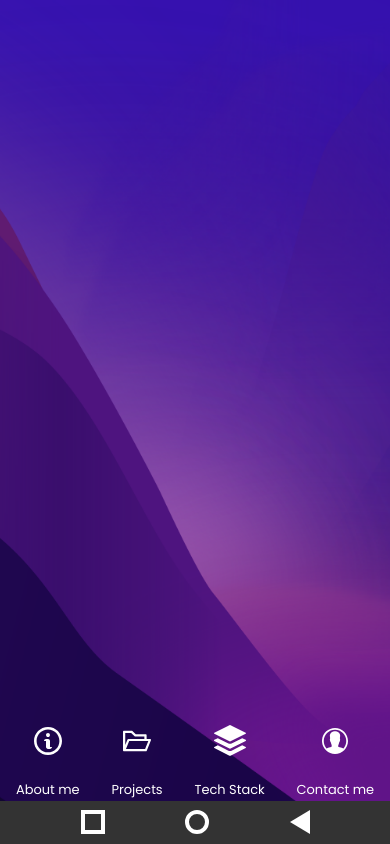
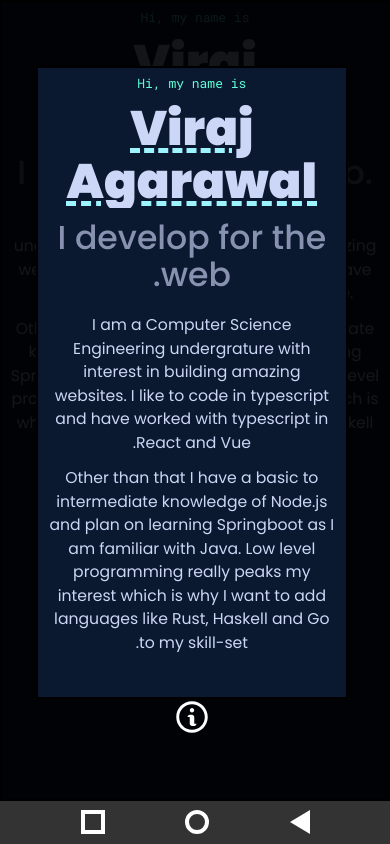
Before and after one commit to agarwalviraj/agarwalviraj, a Next.js app: page / in a window 390 px wide. Both pictures are taken after a click on the element 92 px from the left and 822 px from the top of the page. Built offline with nearby package versions, Linux system fonts and the light colour scheme.

Commit message:
add recent applications in phone view

```diff
--- a/components/Icons.tsx
+++ b/components/Icons.tsx
@@ -15,7 +15,7 @@ const Icons = () => {
       <div
         className="icon"
         onClick={() =>
-          close(allApplications, id, setActive, setAllApplications)
+          close(allApplications, id, setActive, setAllApplications, false)
         }
       >
         {<app.icon />} <br />
--- /dev/null
+++ b/components/Recents.tsx
@@ -0,0 +1,35 @@
+import { useMainStore } from "../store/MainStore";
+import { Swiper, SwiperSlide } from "swiper/react";
+import { About, ContactMe, Projects, TechStack } from "./sections";
+import { slugs } from "../utils/types";
+
+const Recents = () => {
+  const { allApplications, active, setActive } = useMainStore()!;
+  return (
+    <Swiper className="recents" dir="rtl" navigation={false}>
+      {allApplications
+        .filter((app) => app.isOpen)
+        .map((application, key) => (
+          <SwiperSlide className="single-app">
+            {application.slug == slugs.PROJECTS ? (
+              <Projects key={key} />
+            ) : application.slug == slugs.ABOUT ? (
+              <About key={key} />
+            ) : application.slug == slugs.TECHSTACK ? (
+              <TechStack key={key} />
+            ) : application.slug == slugs.CONTACTME ? (
+              <ContactMe key={key} />
+            ) : null}
+            <application.icon
+              key={key}
+              onClick={() => setActive(application.slug)}
+              className={active == application.slug ? "active" : ""}
+              size={36}
+            />
+          </SwiperSlide>
+        ))}
+    </Swiper>
+  );
+};
+
+export default Recents;
--- a/components/Taskbar.tsx
+++ b/components/Taskbar.tsx
@@ -3,12 +3,14 @@ import { Launcher } from "./";
 
 const Taskbar = () => {
   const {
-    closeAll,
+    minimizeAll,
     allApplications,
     active,
     setActive,
     appLauncher,
     setAppLauncher,
+    recents,
+    setRecents,
   } = useMainStore()!;
 
   return (
@@ -31,9 +33,18 @@ const Taskbar = () => {
             ))}
         </div>
 
-        <div className="mobile-actions activites" onClick={closeAll} />
-        <div className="mobile-actions home" onClick={closeAll} />
-        <div className="mobile-actions back" onClick={closeAll} />
+        <div
+          className="mobile-actions activites"
+          onClick={() => setRecents(!recents)}
+        />
+        <div
+          className="mobile-actions home"
+          onClick={() => {
+            minimizeAll();
+            setRecents(false);
+          }}
+        />
+        <div className="mobile-actions back" />
       </div>
     </>
   );
--- a/components/index.ts
+++ b/components/index.ts
@@ -2,3 +2,4 @@ export { default as Taskbar } from "./Taskbar";
 export { default as Wallpaper } from "./Wallpaper";
 export { default as Icons } from "./Icons";
 export { default as Launcher } from "./Launcher";
+export { default as Recents } from "./Recents";
--- a/package.json
+++ b/package.json
@@ -12,7 +12,8 @@
     "next": "12.1.5",
     "react": "18.0.0",
     "react-dom": "18.0.0",
-    "react-icons": "^4.4.0"
+    "react-icons": "^4.4.0",
+    "swiper": "^8.2.6"
   },
   "devDependencies": {
     "@types/node": "17.0.25",
--- a/pages/_app.tsx
+++ b/pages/_app.tsx
@@ -2,6 +2,8 @@ import type { AppProps } from "next/app";
 import Head from "next/head";
 import MainContentProvider from "../store/MainStore";
 import "../styles/global.scss";
+import "swiper/css/bundle";
+import "swiper/css";
 
 function MyApp({ Component, pageProps }: AppProps) {
   return (
--- a/pages/index.tsx
+++ b/pages/index.tsx
@@ -1,6 +1,6 @@
 import { NextPage } from "next";
 import { useEffect } from "react";
-import { Icons, Taskbar, Wallpaper } from "../components";
+import { Icons, Taskbar, Wallpaper, Recents } from "../components";
 import { About, ContactMe, Projects, TechStack } from "../components/sections";
 import { useMainStore } from "../store/MainStore";
 import { slugs } from "../utils/types";
@@ -10,7 +10,7 @@ import { slugs } from "../utils/types";
 //Settings
 
 const Home: NextPage = () => {
-  const { allApplications } = useMainStore()!;
+  const { allApplications, recents } = useMainStore()!;
   useEffect(() => {
     function viewHeight() {
       let vh = window.innerHeight * 0.01;
@@ -27,8 +27,9 @@ const Home: NextPage = () => {
       <Wallpaper />
       <Taskbar />
       <Icons />
+      {recents && <Recents />}
       {allApplications.map((app, key) => {
-        if (app.isOpen) {
+        if (app.isOpen && !app.isMinimized) {
           if (app.slug == slugs.ABOUT) return <About key={key} />;
           if (app.slug == slugs.PROJECTS) return <Projects key={key} />;
           if (app.slug == slugs.TECHSTACK) return <TechStack key={key} />;
--- a/store/MainStore.tsx
+++ b/store/MainStore.tsx
@@ -16,13 +16,17 @@ export const MainContentContext = React.createContext<{
   appLauncher: boolean;
   setAppLauncher: React.Dispatch<React.SetStateAction<boolean>>;
 
-  closeAll: () => void;
+  recents: boolean;
+  setRecents: React.Dispatch<React.SetStateAction<boolean>>;
+
+  minimizeAll: () => void;
 } | null>(null);
 
 const MainContentProvider = ({ children }: { children: React.ReactNode }) => {
   const [active, setActive] = useState<slugs | undefined>();
 
   const [appLauncher, setAppLauncher] = useState(false);
+  const [recents, setRecents] = useState(false);
 
   const [allApplications, setAllApplications] = useState<ApplicationType[]>([
     {
@@ -59,14 +63,15 @@ const MainContentProvider = ({ children }: { children: React.ReactNode }) => {
     },
   ]);
 
-  const closeAll = () => {
+  const minimizeAll = () => {
     setAllApplications((oldApps) => {
       const newApps = oldApps.map((app) => {
-        app.isOpen = false;
+        if (app.isOpen) app.isMinimized = true;
         return app;
       });
       return newApps;
     });
+    console.log(allApplications);
   };
 
   return (
@@ -74,11 +79,17 @@ const MainContentProvider = ({ children }: { children: React.ReactNode }) => {
       value={{
         allApplications,
         setAllApplications,
+
         appLauncher,
         setAppLauncher,
+
         active,
         setActive,
-        closeAll,
+
+        minimizeAll,
+
+        recents,
+        setRecents,
       }}
     >
       {children}
--- a/styles/desktop.scss
+++ b/styles/desktop.scss
@@ -84,6 +84,10 @@
   }
 }
 
+.recents {
+  display: none !important;
+}
+
 .icons {
   position: absolute;
   z-index: 3;
@@ -168,6 +172,44 @@
       border-right: 1.25rem solid white;
     }
   }
+  .recents {
+    display: block !important;
+    position: absolute !important;
+    inset: 0 0 $taskbar-height 0;
+    background-color: rgba($color: #000000, $alpha: 0.9);
+    z-index: 20 !important;
+    color: white;
+    display: flex;
+    flex-direction: row;
+    overflow: auto;
+    gap: 2rem;
+    padding: 2rem;
+
+    align-items: center;
+    justify-content: center;
+    .single-app {
+      display: flex;
+      flex-direction: column;
+      align-items: center;
+      justify-content: center;
+      text-align: center;
+      margin: auto 0.2rem;
+
+      .application {
+        position: relative;
+
+        min-width: 80%;
+        min-height: 75vh;
+
+        max-width: 80%;
+        max-height: 75%;
+      }
+      * {
+        overflow: hidden !important;
+        pointer-events: none !important;
+      }
+    }
+  }
 }
 
 @import "./applications.scss";
--- a/utils/actions.ts
+++ b/utils/actions.ts
@@ -9,6 +9,7 @@ export function close(
   closeIfOpen = true,
 ) {
   const updatedApp = allApplications;
+  updatedApp[currentId].isMinimized = false;
   updatedApp[currentId].isOpen = closeIfOpen
     ? !updatedApp[currentId].isOpen
     : true;
```
Also changed, not shown: 1 other file (tests, documents, lock files or other folders).
